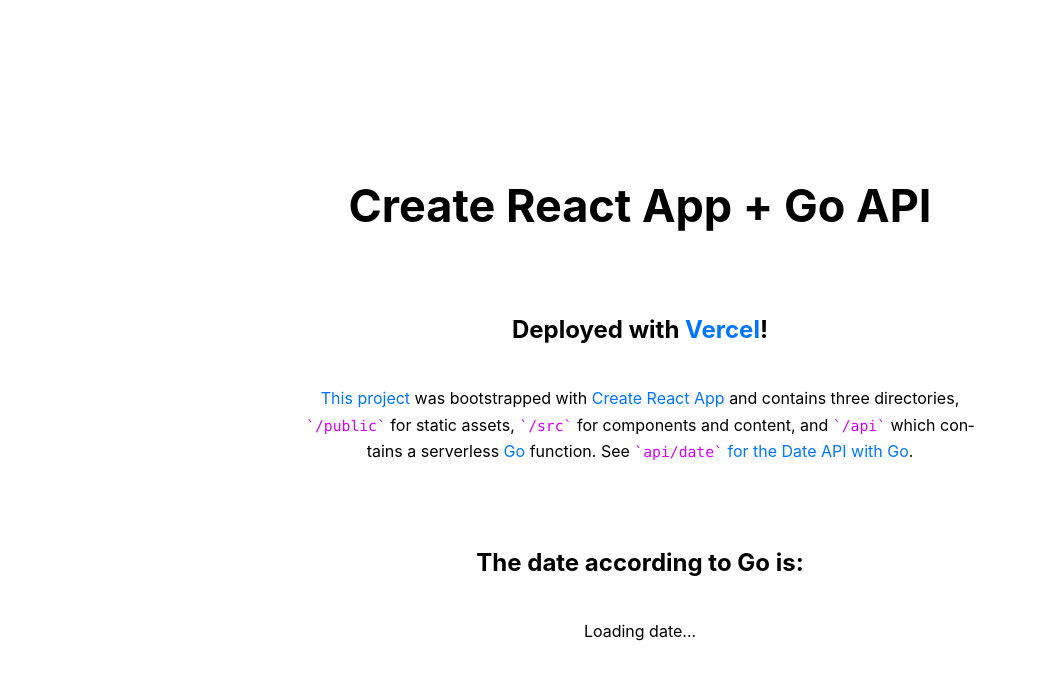
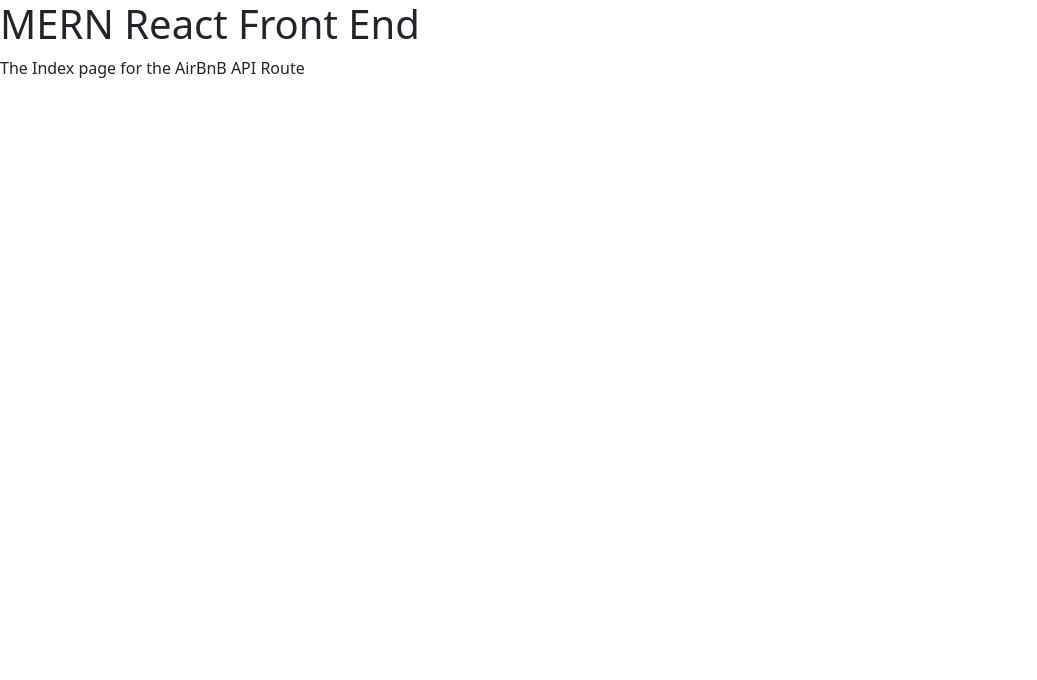
Before and after one commit to Jpete170/mern-frontend, a React (Create React App) app: page /airbnb in a window 1280 px wide. Shown: the top 680 px of the page, without its empty margins (0-1037 px from the left). Built offline with nearby package versions, Linux system fonts and the light colour scheme; no server answers.

Commit message:
Added bootstrap for styling, since Tailwindcss didn't work; Added basic page routing

```diff
--- a/src/App.css
+++ /dev/null
@@ -1,44 +0,0 @@
-main {
-  align-content: center;
-  box-sizing: border-box;
-  display: grid;
-  font-family: 'SF Pro Text', 'SF Pro Icons', 'Helvetica Neue', 'Helvetica',
-    'Arial', sans-serif;
-  hyphens: auto;
-  line-height: 1.65;
-  margin: 0 auto;
-  max-width: 680px;
-  min-height: 100vh;
-  padding: 72px 0;
-  text-align: center;
-}
-h1 {
-  font-size: 45px;
-}
-h2 {
-  margin-top: 1.5em;
-}
-p {
-  font-size: 16px;
-}
-a {
-  border-bottom: 1px solid white;
-  color: #0076ff;
-  cursor: pointer;
-  text-decoration: none;
-  transition: all 0.2s ease;
-}
-a:hover {
-  border-bottom: 1px solid #0076ff;
-}
-code,
-pre {
-  color: #d400ff;
-  font-family: Menlo, Monaco, Lucida Console, Liberation Mono, DejaVu Sans Mono,
-    Bitstream Vera Sans Mono, Courier New, monospace, serif;
-  font-size: 0.92em;
-}
-code:before,
-code:after {
-  content: '\`';
-}
--- a/src/App.js
+++ b/src/App.js
@@ -1,56 +1,34 @@
 import React from 'react';
-import { useEffect, useState } from 'react';
-import './App.css';
+import 'bootstrap/dist/css/bootstrap.min.css';
+import {BrowserRouter as Router, Routes, Route, Link} from "react-router-dom"
+
+import Navigation from './components/NavBar';
+import Header from './components/header';
+import Footer from './components/footer';
+
+//Page import declarations
+import {Home} from './screens/home';
+import { AirbnbIndex } from './screens/airbnb/airbnbIndex';
+
+
 
 function App() {
-  const [date, setDate] = useState(null);
-  useEffect(() => {
-    async function getDate() {
-      const res = await fetch('/api/date');
-      const newDate = await res.text();
-      setDate(newDate);
-    }
-    getDate();
-  }, []);
   return (
-    <main>
-      <h1>Create React App + Go API</h1>
-      <h2>
-        Deployed with{' '}
-        <a
-          href="https://vercel.com/docs"
-          target="_blank"
-          rel="noreferrer noopener"
-        >
-          Vercel
-        </a>
-        !
-      </h2>
-      <p>
-        <a
-          href="https://github.com/vercel/vercel/tree/main/examples/create-react-app"
-          target="_blank"
-          rel="noreferrer noopener"
-        >
-          This project
-        </a>{' '}
-        was bootstrapped with{' '}
-        <a href="https://facebook.github.io/create-react-app/">
-          Create React App
-        </a>{' '}
-        and contains three directories, <code>/public</code> for static assets,{' '}
-        <code>/src</code> for components and content, and <code>/api</code>{' '}
-        which contains a serverless <a href="https://golang.org/">Go</a>{' '}
-        function. See{' '}
-        <a href="/api/date">
-          <code>api/date</code> for the Date API with Go
-        </a>
-        .
-      </p>
-      <br />
-      <h2>The date according to Go is:</h2>
-      <p>{date ? date : 'Loading date...'}</p>
-    </main>
+    <div className="text-3xl">
+      <header>
+        <Header />
+      </header>
+      <main>
+        <Router>
+          <div>
+            <Routes>
+              <Route path="/" element={<Home />} />
+              <Route path="/airbnb" element={<AirbnbIndex />} />
+            </Routes>
+          </div>
+        </Router>
+      </main>
+    </div>
   );
 }
 
--- a/src/components/NavBar.js
+++ b/src/components/NavBar.js
@@ -0,0 +1,16 @@
+import { Link } from "react-router-dom";
+
+export default function Navigation(){
+    return(
+        <div class="">
+            <ul>
+                <li>
+                    <Link to="/" class="">Home</Link>
+                </li>
+                <li>
+                    <Link to="/airbnb" class="">AirBnB Listings</Link>
+                </li>
+            </ul>
+        </div>
+    )
+}
--- a/src/components/footer.js
+++ b/src/components/footer.js
@@ -0,0 +1,7 @@
+export default function Footer(){
+    return(
+        <footer>
+            <p>Test Footer</p>
+        </footer>
+    )
+}
--- a/src/components/header.js
+++ b/src/components/header.js
@@ -0,0 +1,7 @@
+export default function Header(){
+    return(
+        <div>
+            <h1>MERN React Front End</h1>
+        </div>
+    )
+}
--- a/src/index.css
+++ b/src/index.css
@@ -1,14 +1,3 @@
-body {
-  margin: 0;
-  padding: 0;
-  font-family: -apple-system, BlinkMacSystemFont, "Segoe UI", "Roboto", "Oxygen",
-    "Ubuntu", "Cantarell", "Fira Sans", "Droid Sans", "Helvetica Neue",
-    sans-serif;
-  -webkit-font-smoothing: antialiased;
-  -moz-osx-font-smoothing: grayscale;
-}
-
-code {
-  font-family: source-code-pro, Menlo, Monaco, Consolas, "Courier New",
-    monospace;
-}
+@tailwind base;
+@tailwind components;
+@tailwind utilities;
--- a/src/index.js
+++ b/src/index.js
@@ -1,6 +1,5 @@
 import React from 'react';
 import ReactDOM from 'react-dom';
-import './index.css';
 import App from './App';
 import * as serviceWorker from './serviceWorker';
 
--- /dev/null
+++ b/src/screens/airbnb/airbnbIndex.js
@@ -0,0 +1,11 @@
+import React from "react";
+
+export const AirbnbIndex = () =>{
+    return(
+        <div>
+            <div className="">
+                <p class="">The Index page for the AirBnB API Route</p>
+            </div>
+        </div>
+    )
+}
--- /dev/null
+++ b/src/screens/home.js
@@ -0,0 +1,11 @@
+import React from "react";
+
+export const Home = () =>{
+    return(
+        <div>
+            <div className="">
+                <p class="lead">Test Element!</p>
+            </div>
+        </div>
+    )
+}
```
Also changed, not shown: package.json (+6 -2 lines), 1 other file (tests, documents, lock files or other folders).
